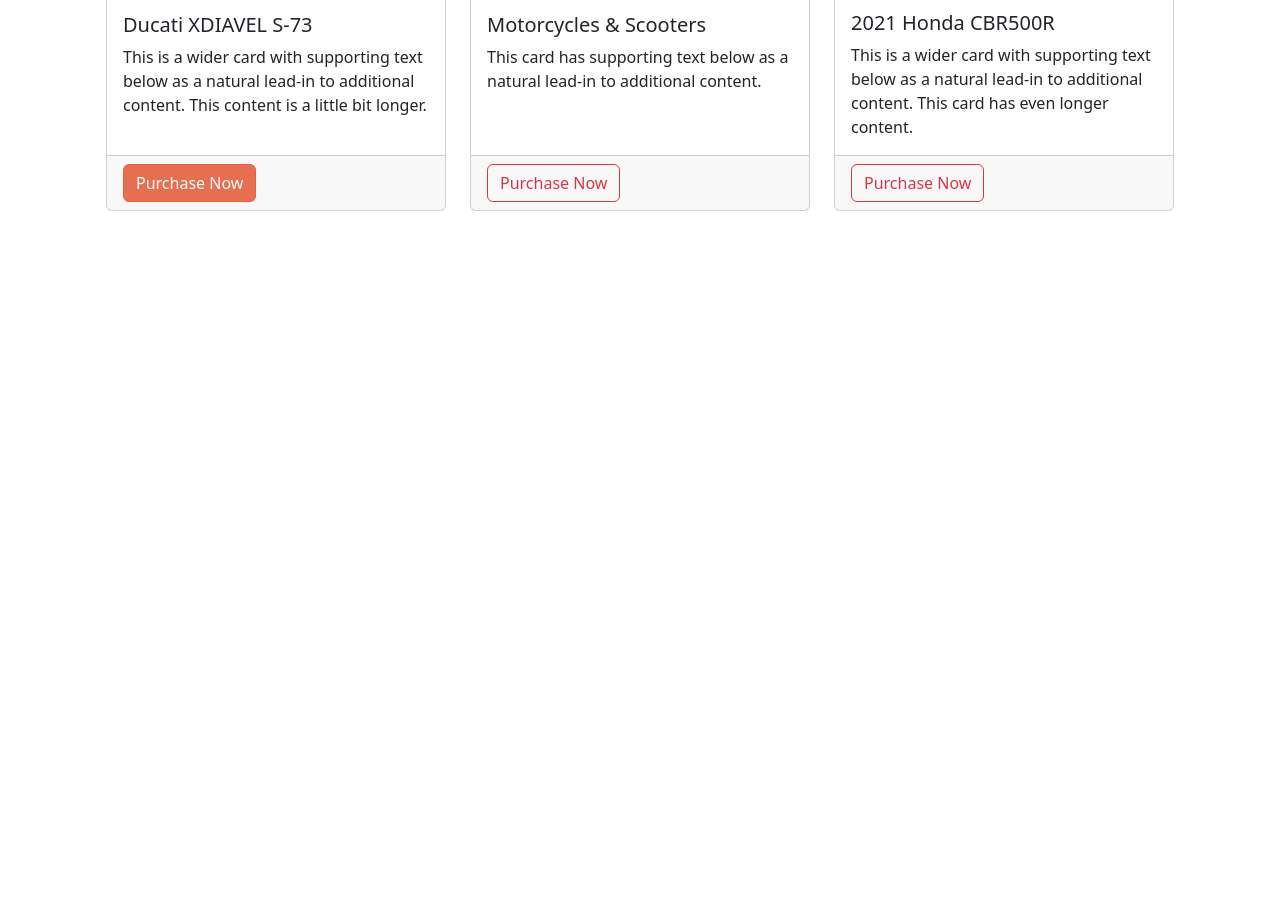
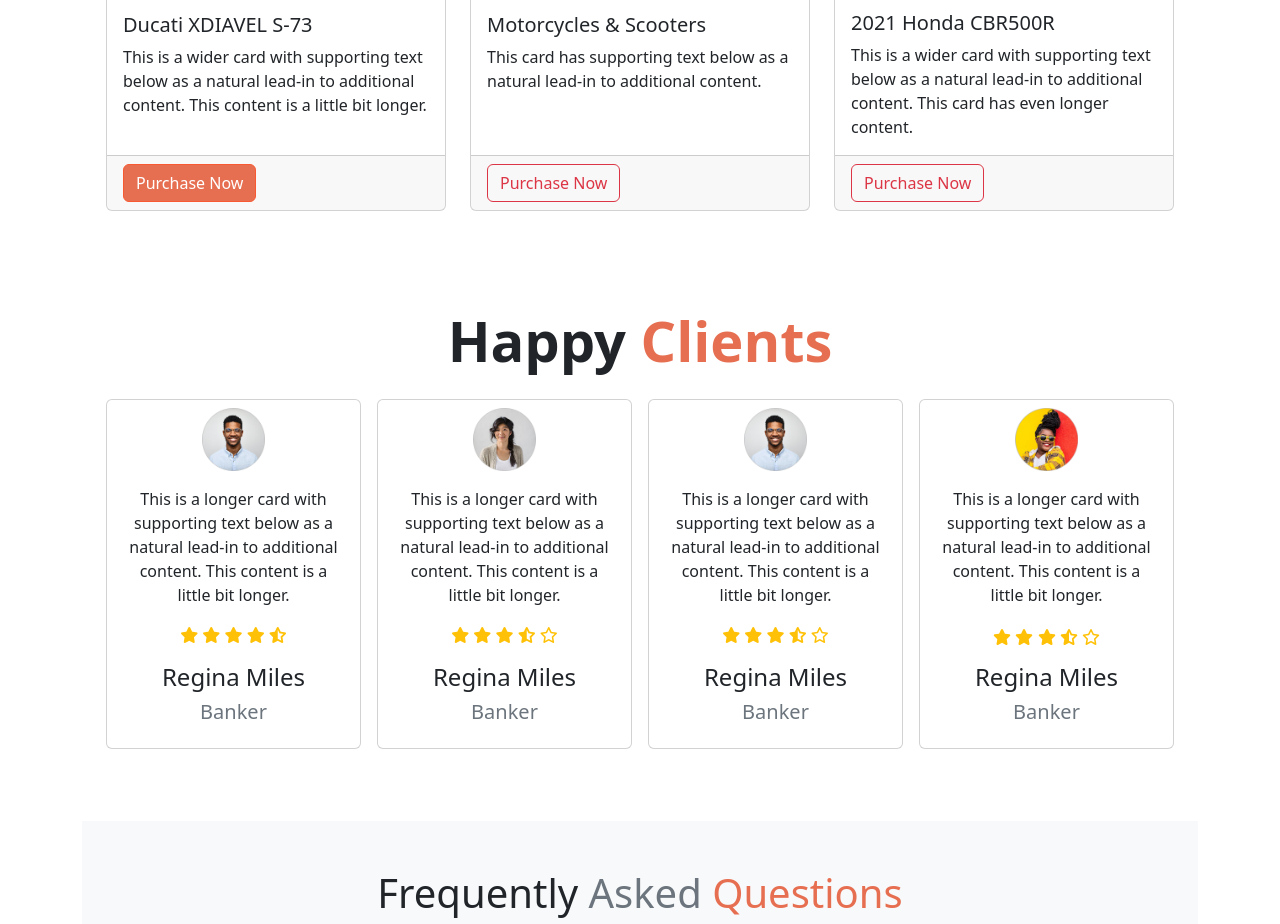
Before and after one commit to emon3455/Bikers-Zone, a plain HTML site: page index.html in a window 1280 px wide. Shown: the part 1436-2360 px from the top of the page. Before the commit the page ends 1719 px from the top, so only its background shows below. Drawn offline with Linux system fonts and the light colour scheme.

Commit message:
new arival and reviews done

```diff
--- a/index.html
+++ b/index.html
@@ -8,6 +8,9 @@
 
     <!-- Boostrap cdn -->
     <link rel="stylesheet" href="./styles/bootstrap.css">
+
+    <!-- font awesome cdn -->
+    <script src="https://kit.fontawesome.com/3dfa760d15.js" crossorigin="anonymous"></script>
 
     <!-- css link -->
     <link rel="stylesheet" href="./styles/style.css">
@@ -231,6 +234,120 @@
         </section>
          <!-- new-arival start-->
 
+         <!-- happy-clients -->
+        <section class="happy-clients my-5 p-4">
+
+            <h2 class="display-4 fw-bold text-center mb-4">Happy <span class="text-primary"> Clients</span></h2>
+
+
+            <div class="row row-cols-1 row-cols-sm-2 row-cols-lg-4 g-3">
+                    <div class="col">
+                        <div class="card h-100 text-center">
+                            <img src="./images/user-1.png" class="card-img-top w-25 mx-auto mt-2" alt="...">
+                            <div class="card-body">
+                            <p class="card-text">This is a longer card with supporting text below as a natural lead-in to additional content. This content is a little bit longer.</p>
+
+                            <p class="text-warning">
+                                <i class="fa-solid fa-star"></i>
+                                <i class="fa-solid fa-star"></i>
+                                <i class="fa-solid fa-star"></i>
+                                <i class="fa-solid fa-star"></i>
+                                <i class="fa-solid fa-star-half-stroke"></i>
+                            </p>
+
+                            <h4>Regina Miles</h4>
+                            <h5 class="text-secondary">Banker</h5>
+
+
+                            </div>
+                        </div>
+                    </div>
+
+                    <div class="col">
+                        <div class="card h-100 text-center">
+                            <img src="./images/user-2.png" class="card-img-top w-25  mx-auto mt-2" alt="...">
+                            <div class="card-body">
+                            <p class="card-text">This is a longer card with supporting text below as a natural lead-in to additional content. This content is a little bit longer.</p>
+                            <p class="text-warning">
+                                <i class="fa-solid fa-star"></i>
+                                <i class="fa-solid fa-star"></i>
+                                <i class="fa-solid fa-star"></i>
+                                <i class="fa-solid fa-star-half-stroke"></i>
+                                <i class="fa-regular fa-star"></i>
+
+                            </p>
+
+                            <h4>Regina Miles</h4>
+                            <h5 class="text-secondary">Banker</h5>
+                            </div>
+                        </div>
+                    </div>
+                    <div class="col">
+                        <div class="card h-100 text-center">
+                            <img src="./images/user-1.png" class="card-img-top w-25  mx-auto mt-2" alt="...">
+                            <div class="card-body">
+                            <p class="card-text">This is a longer card with supporting text below as a natural lead-in to additional content. This content is a little bit longer.</p>
+                            <p class="text-warning">
+                                <i class="fa-solid fa-star"></i>
+                                <i class="fa-solid fa-star"></i>
+                                <i class="fa-solid fa-star"></i>
+                                <i class="fa-solid fa-star-half-stroke"></i>
+                                <i class="fa-regular fa-star"></i>
+
+                            </p>
+
+                            <h4>Regina Miles</h4>
+                            <h5 class="text-secondary">Banker</h5>
+                            </div>
+                        </div>
+                    </div>
+
+                    <div class="col">
+                        <div class="card h-100 text-center">
+                            <img src="./images/user-3.png" class="card-img-top w-25 mx-auto mt-2" alt="...">
+                            <div class="card-body">
+                            <p class="card-text">This is a longer card with supporting text below as a natural lead-in to additional content. This content is a little bit longer.</p>
+                            <p>
+                                <img style="width: 18px;" src="./images/icons/star-solid.svg" alt="">
+                                <img style="width: 18px;" src="./images/icons/star-solid.svg" alt="">
+                                <img style="width: 18px;" src="./images/icons/star-solid.svg" alt="">
+                                <img style="width: 18px;" src="./images/icons/star-half-stroke-solid.svg" alt="">
+                                <img style="width: 18px;" src="./images/icons/star-regular.svg" alt="">
+                            </p>
+
+                            <h4>Regina Miles</h4>
+
+                            <h5 class="text-secondary">Banker</h5>
+
+                            </div>
+                        </div>
+                    </div>
+              </div>
+        </section>
+         <!-- happy-client -->
+
+         <!-- fre-question start-->
+        <section class="my-3 py-5 bg-secondary-subtle">
+
+            <h1 class="text-center">
+                Frequently <span class="text-secondary"> Asked </span> <span class="text-primary">Questions</span>
+            </h1>
+
+            <div class="row row-cols-1 row-cols-md-2">
+
+                <div class="col">
+                    <img src="./images/faq.png" alt="">
+                </div>
+
+                <div class="">
+
+                </div>
+
+            </div>
+
+        </section>
+         <!-- fre-question start-->
+
     </main>
     <!-- main end -->
 
```
